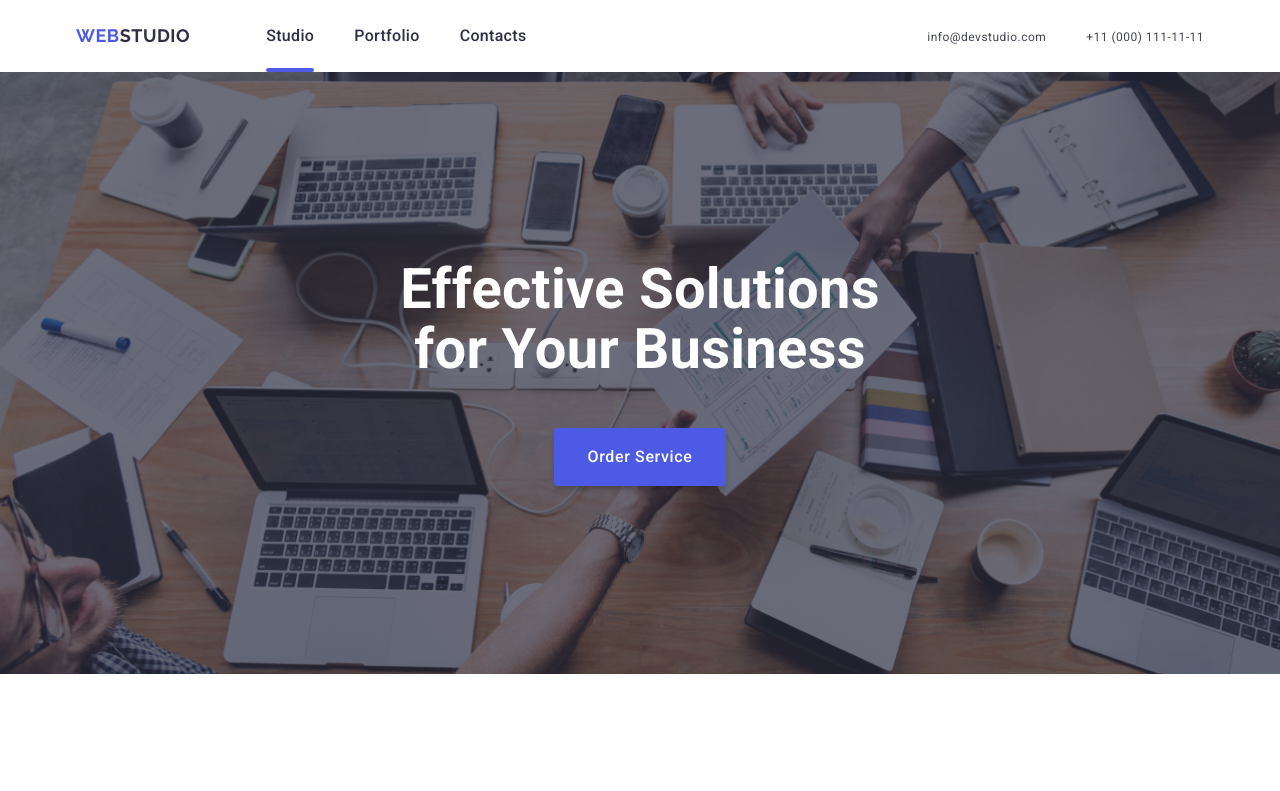
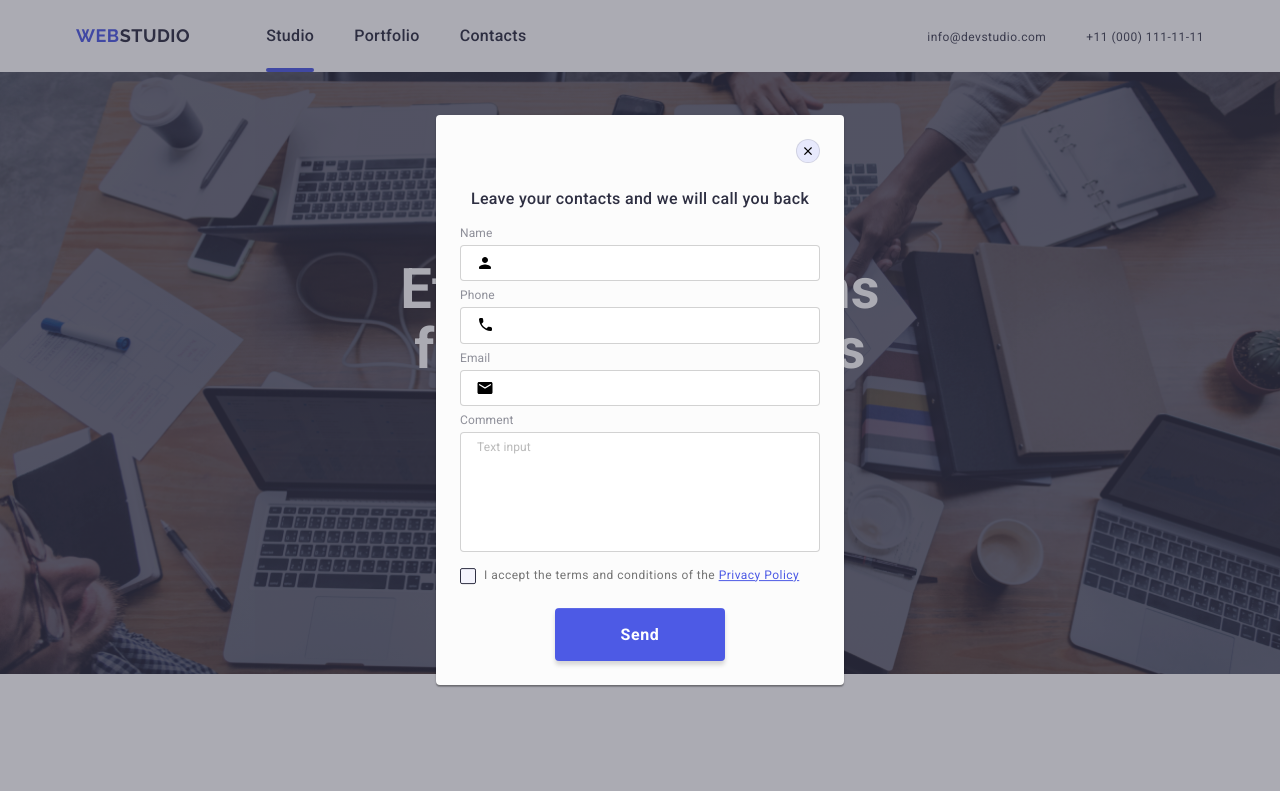
Before and after one commit to LizaPikovskaya/goit-markup-hw-07, a plain HTML site: page index.html in a window 1280 px wide. Both pictures are taken after a click on the button "Order Service". Shown: the top 791 px of the page. Drawn offline with nearby package versions, Linux system fonts and the light colour scheme.

Commit message:
fix modal

```diff
--- a/js/modal-mobile.js
+++ /dev/null
@@ -1,19 +0,0 @@
-(() => {
-    const refs = {
-      openModalBtn: document.querySelector("[data-modal-open]"),
-      closeModalBtn: document.querySelector("[data-modal-close]"),
-      modal: document.querySelector("[data-modal]"),
-    };
-    const toggleModal = () => {
-      const isModalOpen =
-        refs.openModalBtn.getAttribute('aria-expanded') === 'true' || false;
-      refs.openModalBtn.setAttribute('aria-expanded', !isModalOpen);
-      refs.modal.classList.toggle('is-hidden');
-      const scrollLockMethod = !isModalOpen
-        ? 'disableBodyScroll'
-        : 'enableBodyScroll';
-      bodyScrollLock[scrollLockMethod](document.body);
-    };
-    refs.openModalBtn.addEventListener("click", toggleModal);
-    refs.closeModalBtn.addEventListener("click", toggleModal);
-  })();
--- a/styles.css
+++ b/styles.css
@@ -15,6 +15,7 @@ body {
   color: var(--primary-text-color);
   background-color: #ffffff;
   letter-spacing: 0.02em;
+
 }
 .list {
   list-style: none;
@@ -314,7 +315,11 @@ button {
     pointer-events: all;
   }
 }
-
+@media screen and (max-width: 424px) {
+  .mobile-contact-phone {
+    font-size: 24px;
+  }
+}
 @media screen and (min-width: 768px) {
   .mobile-menu-open {
     display: none;
@@ -1334,6 +1339,8 @@ screen and  (min-resolution: 2dppx) and (min-width: 1200px)
 
   width: 100%;
   height: 100%;
+  overflow: auto;
+
 
   background: rgba(46, 47, 66, 0.4);
 
@@ -1343,6 +1350,49 @@ screen and  (min-resolution: 2dppx) and (min-width: 1200px)
   transition: opacity 250ms cubic-bezier(0.4, 0, 0.2, 1),
     visibility 250ms cubic-bezier(0.4, 0, 0.2, 1);
 }
+.modal {
+  position: absolute;
+  left: 50%;
+  top: 50%;
+
+  width: 90%;
+height: auto;
+
+  background: #fcfcfc;
+  box-shadow: 0px 1px 1px rgba(0, 0, 0, 0.14), 0px 1px 3px rgba(0, 0, 0, 0.12),
+    0px 2px 1px rgba(0, 0, 0, 0.2);
+  border-radius: 4px;
+
+  opacity: 1;
+  transform: translate(-50%, -50%) scale(1);
+  transition: transform 250ms cubic-bezier(0.4, 0, 0.2, 1),
+    opacity 250ms cubic-bezier(0.4, 0, 0.2, 1);
+}
+
+@media screen and (min-width: 428px) {
+  .modal {
+    width: 392px;
+  }
+}
+@media screen and (min-width: 768px){
+  .modal {
+    width: 408px;
+  }
+}
+
+.feedback-form-wrapper {
+  padding-top: 72px;
+  padding-bottom: 24px;
+  padding-left: 16px;
+  padding-right: 16px;
+}
+@media screen and (min-width: 768px){
+  .feedback-form-wrapper {
+    padding-left: 24px;
+    padding-right: 24px;
+  }}
+
+
 .backdrop.is-hidden {
   pointer-events: none;
   opacity: 0;
@@ -1350,27 +1400,7 @@ screen and  (min-resolution: 2dppx) and (min-width: 1200px)
 }
 .backdrop.is-hidden .modal {
   opacity: 0;
-  transform: scale(0.7);
-}
-
-.modal {
-  position: absolute;
-  left: 516px;
-  top: 88px;
-
-  width: 408px;
-  height: 576px;
-  padding: 72px 24px 24px 24px;
-
-  background: #fcfcfc;
-  box-shadow: 0px 1px 1px rgba(0, 0, 0, 0.14), 0px 1px 3px rgba(0, 0, 0, 0.12),
-    0px 2px 1px rgba(0, 0, 0, 0.2);
-  border-radius: 4px;
-
-  opacity: 1;
-  transform: scale(1);
-  transition: transform 250ms cubic-bezier(0.4, 0, 0.2, 1),
-    opacity 250ms cubic-bezier(0.4, 0, 0.2, 1);
+  transform:translate(-50%, -50%) scale(0.7);
 }
 
 .modal-close-button {
@@ -1390,7 +1420,6 @@ screen and  (min-resolution: 2dppx) and (min-width: 1200px)
 
   transition: backgroundcolor var(--transition-dur-and-func);
 }
-
 .modal-close-button:hover,
 .modal-close-button:focus {
   background-color: var(--accent-color-darker);
@@ -1404,9 +1433,6 @@ screen and  (min-resolution: 2dppx) and (min-width: 1200px)
   fill: #ffffff;
 }
 
-.feedback-form-wrapper {
-  width: 360px;
-}
 
 .feedback-form {
   display: flex;
@@ -1414,13 +1440,11 @@ screen and  (min-resolution: 2dppx) and (min-width: 1200px)
 }
 .modal-form-text {
   margin-bottom: 16px;
-  font-weight: 600;
+  font-weight: 500;
   font-size: 16px;
   line-height: 1.5;
 
   text-align: center;
-  letter-spacing: 0.02em;
-
   color: var(--secondary-text-color);
 }
 
@@ -1492,7 +1516,7 @@ screen and  (min-resolution: 2dppx) and (min-width: 1200px)
 .privacy-policy-field {
   display: flex;
   align-items: center;
-
+margin-top: 8px;
   margin-bottom: 24px;
 }
 .feedback-input-checkbox {
@@ -1510,6 +1534,8 @@ screen and  (min-resolution: 2dppx) and (min-width: 1200px)
   color: var(--accent-color);
 }
 .checkbox-icon {
+flex-shrink: 0;
+
   margin-right: 8px;
   background-color: var(--additional-bcg-color);
   fill: transparent;
@@ -1540,11 +1566,7 @@ screen and  (min-resolution: 2dppx) and (min-width: 1200px)
   font-weight: 600;
   font-size: 16px;
   line-height: 19px;
-  /* identical to box height */
-
-  /* display: flex;
-align-items: center;
-text-align: center; */
+
   letter-spacing: 0.04em;
 
   color: #ffffff;
@@ -1553,4 +1575,227 @@ text-align: center; */
   border-radius: 4px;
 }
 
+
+/* .backdrop {
+  position: fixed;
+  top: 0;
+  left: 0;
+
+  width: 100%;
+  height: 100%;
+
+  background: rgba(46, 47, 66, 0.4);
+
+  opacity: 1;
+  visibility: visible;
+
+  transition: opacity 250ms cubic-bezier(0.4, 0, 0.2, 1),
+    visibility 250ms cubic-bezier(0.4, 0, 0.2, 1);
+}
+.backdrop.is-hidden {
+  pointer-events: none;
+  opacity: 0;
+  visibility: hidden;
+}
+.backdrop.is-hidden .modal {
+  opacity: 0;
+  transform: scale(0.7);
+}
+
+.modal {
+  position: absolute;
+  left: 516px;
+  top: 88px;
+
+  width: 408px;
+  height: 576px;
+  padding: 72px 24px 24px 24px;
+
+  background: #fcfcfc;
+  box-shadow: 0px 1px 1px rgba(0, 0, 0, 0.14), 0px 1px 3px rgba(0, 0, 0, 0.12),
+    0px 2px 1px rgba(0, 0, 0, 0.2);
+  border-radius: 4px;
+
+  opacity: 1;
+  transform: scale(1);
+  transition: transform 250ms cubic-bezier(0.4, 0, 0.2, 1),
+    opacity 250ms cubic-bezier(0.4, 0, 0.2, 1);
+}
+
+.modal-close-button {
+  position: absolute;
+  right: 24px;
+  top: 24px;
+
+  display: flex;
+  justify-content: center;
+  align-items: center;
+
+  width: 24px;
+  height: 24px;
+  background: #e7e9fc;
+  border: 1px solid rgba(0, 0, 0, 0.1);
+  border-radius: 50%;
+
+  transition: backgroundcolor var(--transition-dur-and-func);
+}
+
+.modal-close-button:hover,
+.modal-close-button:focus {
+  background-color: var(--accent-color-darker);
+}
+.close-vector {
+  transition: fill var(--transition-dur-and-func);
+}
+
+.modal-close-button:hover .close-vector,
+.modal-close-button:focus .close-vector {
+  fill: #ffffff;
+}
+
+.feedback-form-wrapper {
+  width: 360px;
+}
+
+.feedback-form {
+  display: flex;
+  flex-direction: column;
+}
+.modal-form-text {
+  margin-bottom: 16px;
+  font-weight: 600;
+  font-size: 16px;
+  line-height: 1.5;
+
+  text-align: center;
+  letter-spacing: 0.02em;
+
+  color: var(--secondary-text-color);
+}
+
+.feedback-field {
+  display: flex;
+  flex-direction: column;
+  margin-bottom: 8px;
+}
+.feedback-label {
+  margin-bottom: 4px;
+
+  font-weight: 400;
+  font-size: 12px;
+  line-height: 1.16;
+  letter-spacing: 0.01em;
+
+  color: #8e8f99;
+}
+
+.feedback-input {
+  padding: 8px 16px 8px 38px;
+  width: 100%;
+
+  border: 1px solid rgba(33, 33, 33, 0.2);
+  border-radius: 4px;
+
+  transition: border-color var(--transition-dur-and-func);
+}
+.feedback-input:focus-within + .feedback-form-icon {
+  fill: var(--accent-color);
+}
+.feedback-input:focus-within,
+.feedback-textarea:focus-within {
+  outline: none;
+  border-color: var(--accent-color);
+}
+.feedback-input-wrapper {
+  position: relative;
+  display: block;
+  color: #000000;
+}
+.feedback-form-icon {
+  position: absolute;
+  top: 50%;
+  left: 16px;
+  transform: translateY(-50%);
+  fill: currentColor;
+
+  transition: fill var(--transition-dur-and-func);
+}
+.feedback-textarea {
+  height: 120px;
+  resize: none;
+  padding: 8px 16px;
+
+  border: 1px solid rgba(33, 33, 33, 0.2);
+  border-radius: 4px;
+
+  transition: border-color var(--transition-dur-and-func);
+}
+.feedback-textarea::placeholder {
+  font-size: 12px;
+  line-height: 1.16;
+  letter-spacing: 0.01em;
+
+  color: rgba(117, 117, 117, 0.5);
+}
+
+.privacy-policy-field {
+  display: flex;
+  align-items: center;
+
+  margin-bottom: 24px;
+}
+.feedback-input-checkbox {
+  margin-left: 8px;
+}
+.feedback-label-checkbox {
+  display: inline-block;
+  font-size: 12px;
+  line-height: 1.33;
+  letter-spacing: 0.04em;
+
+  color: #757575;
+}
+.feedback-label-checkbox > a {
+  color: var(--accent-color);
+}
+.checkbox-icon {
+  margin-right: 8px;
+  background-color: var(--additional-bcg-color);
+  fill: transparent;
+
+  border: 1.25px solid #2e2f42;
+  border-radius: 2px;
+
+  transition: background-color var(--transition-dur-and-func),
+    border var(--transition-dur-and-func), fill var(--transition-dur-and-func);
+}
+.checkbox-icon {
+  cursor: pointer;
+}
+.feedback-input-checkbox:checked:focus-within + .checkbox-icon {
+  background-color: var(--accent-color);
+  fill: var(--additional-bcg-color);
+  border: 1.25px solid var(--accent-color);
+  border-radius: 2px;
+}
+
+.feedback-submit {
+  min-width: 170px;
+  padding: 16px 32px;
+  margin-left: auto;
+  margin-right: auto;
+
+  font-family: "Roboto";
+  font-weight: 600;
+  font-size: 16px;
+  line-height: 19px;
+
+  letter-spacing: 0.04em;
+
+  color: #ffffff;
+  background: #4d5ae5;
+  box-shadow: 0px 4px 4px rgba(0, 0, 0, 0.15);
+  border-radius: 4px;
+} */
+
 /* /=====MODAL===== */
```
Also changed, not shown: index.html (+0 -2 lines).
